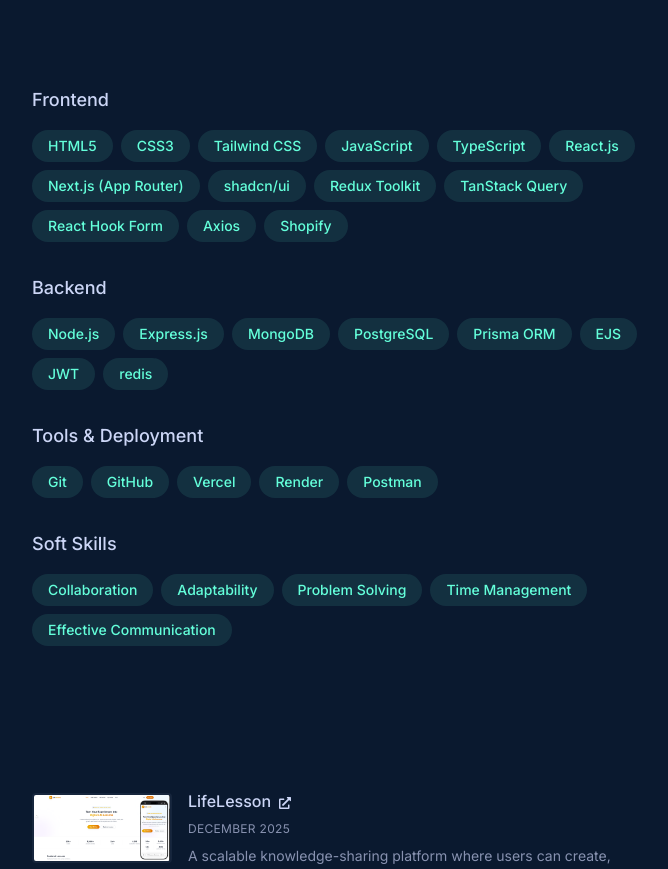
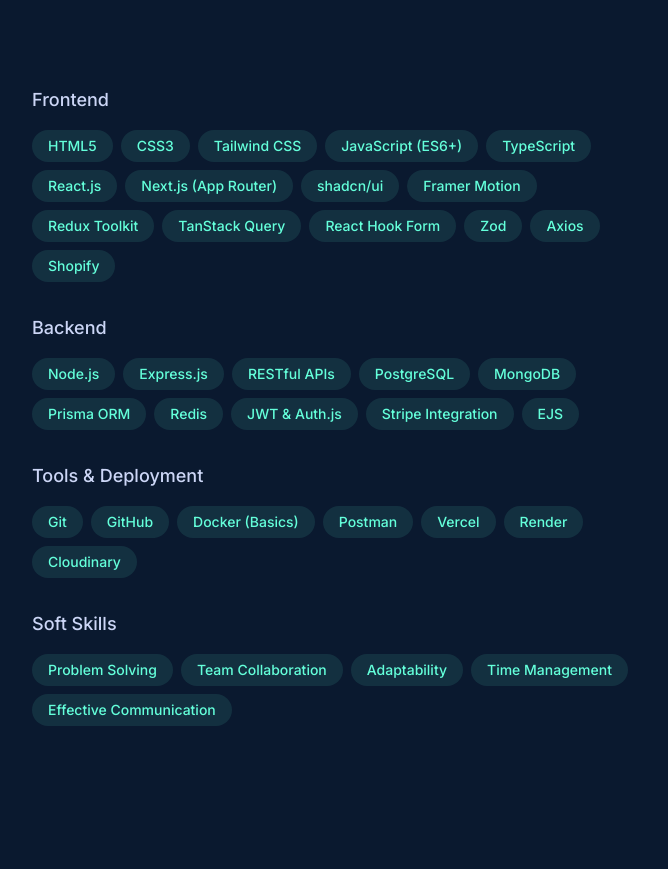
Before and after one commit to arafatnills/portfolio, a Next.js app: page / in a window 1280 px wide. Shown: the part 720-1589 px from the top of the page, without its empty margins (608-1276 px from the left). Built offline with nearby package versions, Linux system fonts and the light colour scheme.

Commit message:
add skills

```diff
--- a/src/components/sections/Skills.tsx
+++ b/src/components/sections/Skills.tsx
@@ -10,14 +10,16 @@
       "HTML5",
       "CSS3",
       "Tailwind CSS",
-      "JavaScript",
+      "JavaScript (ES6+)",
       "TypeScript",
       "React.js",
       "Next.js (App Router)",
       "shadcn/ui",
+      "Framer Motion",
       "Redux Toolkit",
       "TanStack Query",
       "React Hook Form",
+      "Zod",
       "Axios",
       "Shopify",
     ],
@@ -27,24 +29,34 @@
     skills: [
       "Node.js",
       "Express.js",
+      "RESTful APIs",
+      "PostgreSQL",
       "MongoDB",
-      "PostgreSQL",
       "Prisma ORM",
+      "Redis",
+      "JWT & Auth.js",
+      "Stripe Integration",
       "EJS",
-      "JWT",
-      "redis",
     ],
   },
   {
     category: "Tools & Deployment",
-    skills: ["Git", "GitHub", "Vercel", "Render", "Postman"],
+    skills: [
+      "Git",
+      "GitHub",
+      "Docker (Basics)",
+      "Postman",
+      "Vercel",
+      "Render",
+      "Cloudinary",
+    ],
   },
   {
     category: "Soft Skills",
     skills: [
-      "Collaboration",
+      "Problem Solving",
+      "Team Collaboration",
       "Adaptability",
-      "Problem Solving",
       "Time Management",
       "Effective Communication",
     ],
```
